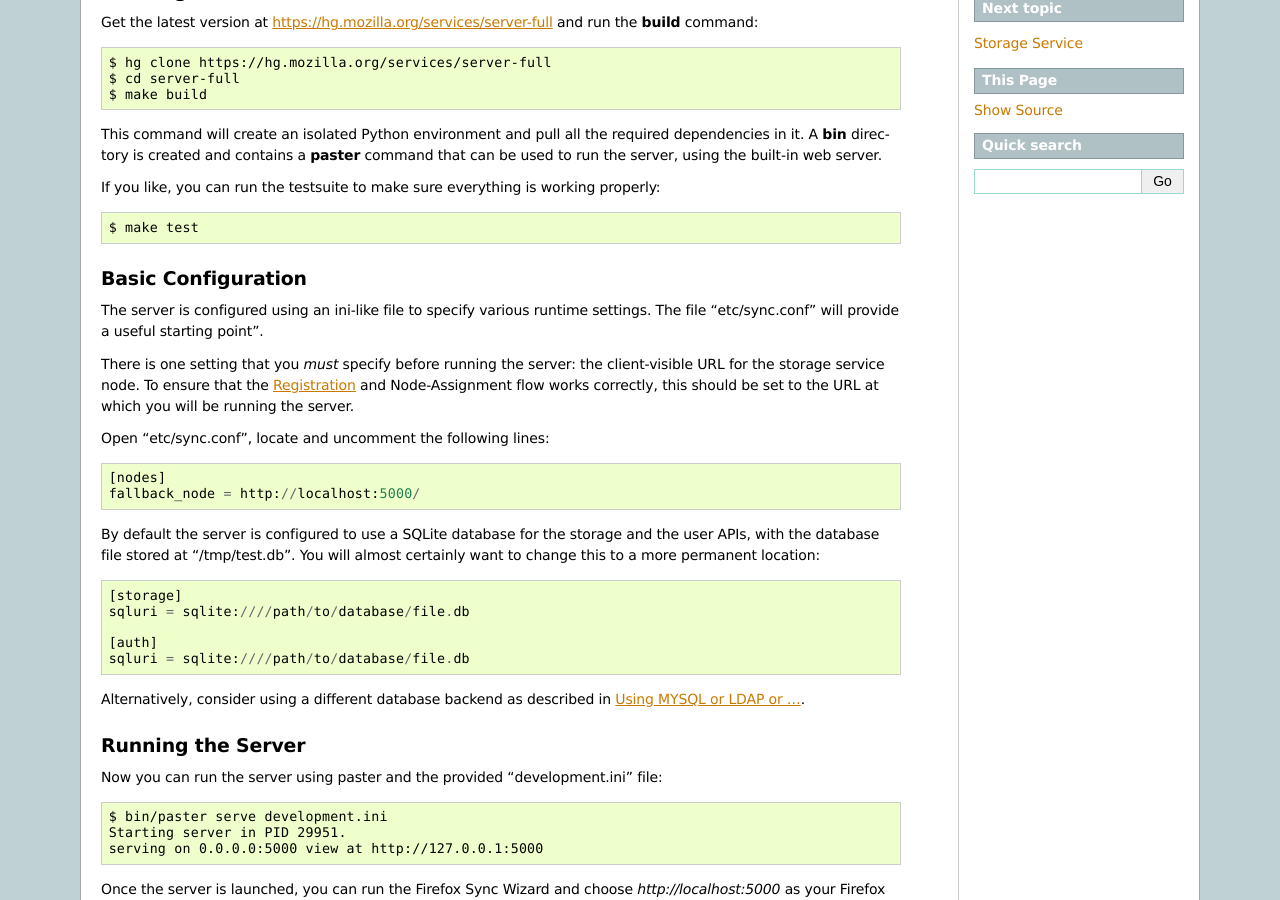
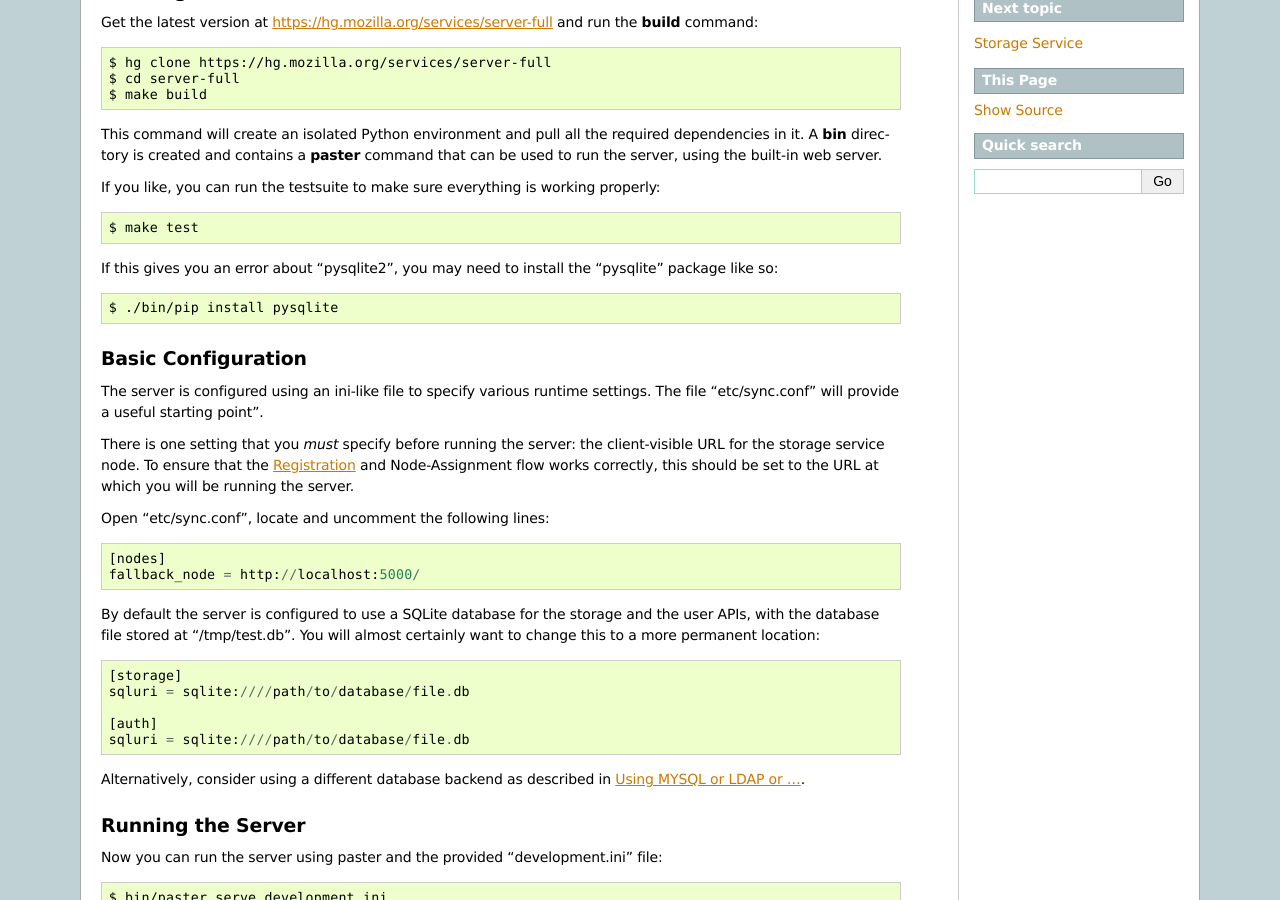
Before and after one commit to mozilla-services/docs, a Sphinx documentation site: the page built from source/howtos/run-sync.rst, in a window 1280 px wide and 900 px high, scrolled down 578 px. Built offline with Sphinx 7.4.7, drawn with Linux system fonts in a browser that asks for light colours; the version number could not be read and is left out.

Commit message:
Add note about installing pysqlite module if necessary.

```diff
--- a/source/howtos/run-sync.rst
+++ b/source/howtos/run-sync.rst
@@ -51,6 +51,11 @@ If you like, you can run the testsuite to make sure everything is working
 properly::
 
     $ make test
+
+If this gives you an error about "pysqlite2", you may need to install the
+"pysqlite" package like so::
+
+    $ ./bin/pip install pysqlite
 
 
 Basic Configuration
```
